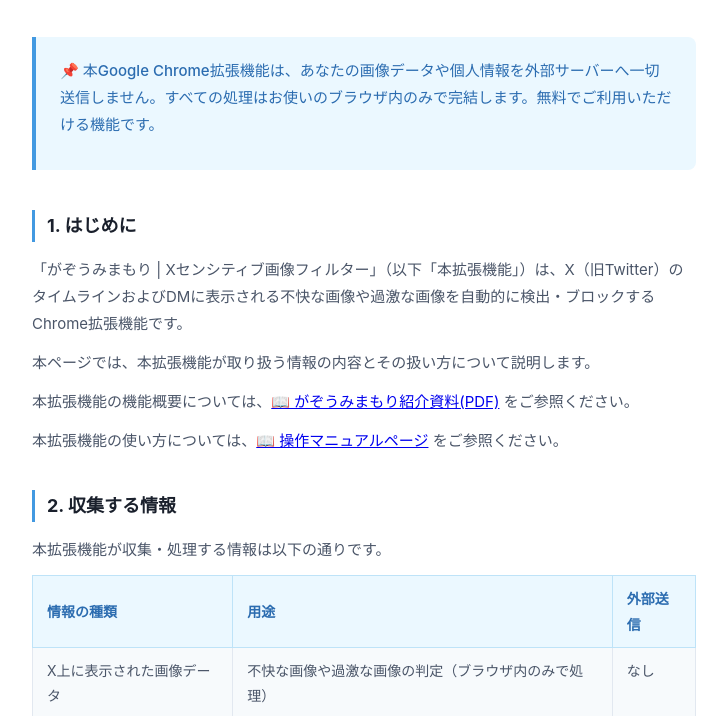
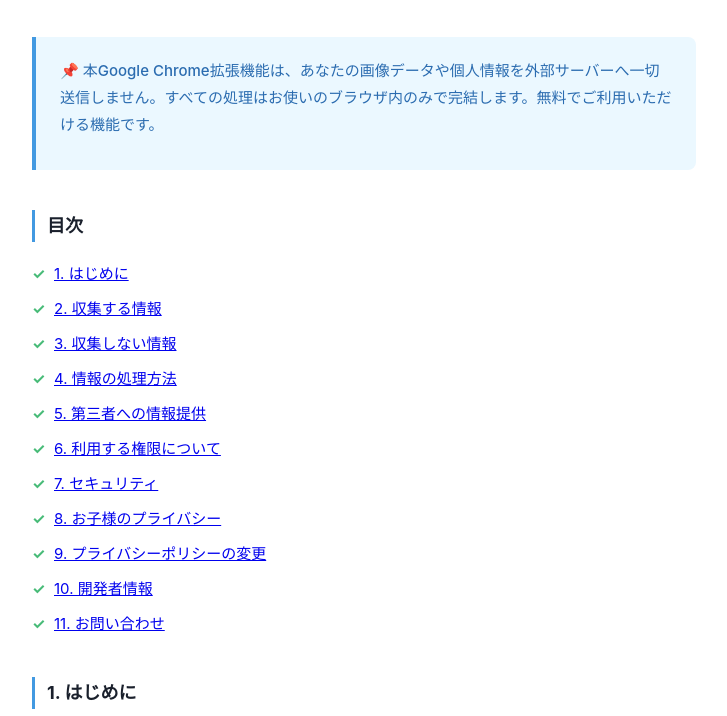
Before and after one commit to na0AaooQ/nsfw-guardian-image-hideorshow, a browser extension: page docs/privacy-policy.html in a window 1280 px wide. Shown: the part 223-939 px from the top of the page, without its empty margins (276-1003 px from the left). Drawn offline with Linux system fonts and the light colour scheme.

Commit message:
マニュアルページに問い合わせ先を追記、プライバシーポリシーページに目次を追記

```diff
--- a/docs/privacy-policy.html
+++ b/docs/privacy-policy.html
@@ -184,13 +184,28 @@
       <p>📌 本Google Chrome拡張機能は、あなたの画像データや個人情報を外部サーバーへ一切送信しません。すべての処理はお使いのブラウザ内のみで完結します。無料でご利用いただける機能です。</p>
     </div>
 
-    <h2>1. はじめに</h2>
+    <h2>目次</h2>
+    <ul>
+      <li><a href="#introduction">1. はじめに</a></li>
+      <li><a href="#information_we_collect">2. 収集する情報</a></li>
+      <li><a href="#information_not_collect">3. 収集しない情報</a></li>
+      <li><a href="#how_information_is_processed">4. 情報の処理方法</a></li>
+      <li><a href="#information_provision_to_third_parties">5. 第三者への情報提供</a></li>
+      <li><a href="#authority_to_use">6. 利用する権限について</a></li>
+      <li><a href="#security">7. セキュリティ</a></li>
+      <li><a href="#childrens_privacy">8. お子様のプライバシー</a></li>
+      <li><a href="#changes_to_privacy_policy">9. プライバシーポリシーの変更</a></li>
+      <li><a href="#developer_information">10. 開発者情報</a></li>
+      <li><a href="#inquiry">11. お問い合わせ</a></li>
+    </ul>
+
+    <h2 id="introduction">1. はじめに</h2>
     <p>「がぞうみまもり | Xセンシティブ画像フィルター」（以下「本拡張機能」）は、X（旧Twitter）のタイムラインおよびDMに表示される不快な画像や過激な画像を自動的に検出・ブロックするChrome拡張機能です。</p>
     <p>本ページでは、本拡張機能が取り扱う情報の内容とその扱い方について説明します。</p>
     <p>本拡張機能の機能概要については、<a href="./gazou_mimamori_overview.pdf" target="_blank" rel="noopener">📖 がぞうみまもり紹介資料(PDF)</a> をご参照ください。</p>
     <p>本拡張機能の使い方については、<a href="./manual.html" target="_blank" rel="noopener">📖 操作マニュアルページ</a> をご参照ください。</p>
 
-    <h2>2. 収集する情報</h2>
+    <h2 id="information_we_collect">2. 収集する情報</h2>
     <p>本拡張機能が収集・処理する情報は以下の通りです。</p>
     <table>
       <tr>
@@ -210,7 +225,7 @@
       </tr>
     </table>
 
-    <h2>3. 収集しない情報</h2>
+    <h2 id="information_not_collect">3. 収集しない情報</h2>
     <p>本拡張機能は以下の情報を収集・記録・送信しません。</p>
     <ul class="warn-list">
       <li>氏名・メールアドレス・住所等の個人を特定できる情報</li>
@@ -220,7 +235,7 @@
       <li>判定結果・スコアのログ</li>
     </ul>
 
-    <h2>4. 情報の処理方法</h2>
+    <h2 id="how_information_is_processed">4. 情報の処理方法</h2>
     <p>本拡張機能のすべての処理はお使いのブラウザ（Chrome）内で完結します。</p>
     <ul>
       <li>画像判定はブラウザ内の Offscreen Document API 上で実行されます</li>
@@ -229,10 +244,10 @@
       <li>設定値（有効/無効・感度）はChromeの <code>storage.sync</code> に保存されます</li>
     </ul>
 
-    <h2>5. 第三者への情報提供</h2>
+    <h2 id="information_provision_to_third_parties">5. 第三者への情報提供</h2>
     <p>本拡張機能は、いかなる第三者に対しても情報の提供・販売・共有を行いません。</p>
 
-    <h2>6. 利用する権限について</h2>
+    <h2 id="authority_to_use">6. 利用する権限について</h2>
     <p>本拡張機能が要求するChrome権限とその理由は以下の通りです。</p>
     <table>
       <tr>
@@ -253,19 +268,19 @@
       </tr>
     </table>
 
-    <h2>7. セキュリティ</h2>
+    <h2 id="security">7. セキュリティ</h2>
     <p>本拡張機能は Chrome拡張機能 Manifest V3 に準拠しており、Content Security Policy（CSP）により <code>eval</code> や外部スクリプトの実行が禁止されています。すべてのコードはリポジトリ上で公開されており、誰でも確認できます。</p>
     <ul>
       <li>ソースコード：<a href="https://github.com/na0AaooQ/nsfw-guardian-image-hideorshow" target="_blank">GitHub リポジトリ</a></li>
     </ul>
 
-    <h2>8. お子様のプライバシー</h2>
+    <h2 id="childrens_privacy">8. お子様のプライバシー</h2>
     <p>本拡張機能は13歳未満のお子様を対象としたサービスではありません。13歳未満のお子様の個人情報を意図的に収集することはありません。</p>
 
-    <h2>9. プライバシーポリシーの変更</h2>
+    <h2 id="changes_to_privacy_policy">9. プライバシーポリシーの変更</h2>
     <p>本プライバシーポリシーは予告なく変更される場合があります。変更があった場合は、本ページ上部の「最終更新日」を更新します。重要な変更がある場合は、リポジトリの README にも記載します。</p>
 
-    <h2>10. 開発者情報</h2>
+    <h2 id="developer_information">10. 開発者情報</h2>
     <p>本拡張機能の開発者・運営者は以下の個人事業主になります。</p>
     <div class="contact-box">
       <p><strong>屋号：</strong>こころみまもり</p>
@@ -279,13 +294,16 @@
       <p><strong>ポートフォリオサイト：</strong><a href="https://portfolio.na0aaooq.com/" target="_blank" rel="noopener">https://portfolio.na0aaooq.com/</a></p>
     </div>
 
-    <h2>11. お問い合わせ</h2>
+    <h2 id="inquiry">11. お問い合わせ</h2>
     <p>本拡張機能に関するご質問・ご意見は以下よりお問い合わせください。</p>
     <div class="contact-box">
       <p><strong>開発者：</strong>na0AaooQ（青木 直之）</p>
       <p><strong>開発者の連絡先メールアドレス：</strong><a href="mailto:na0aaooq+contact@gmail.com">na0aaooq+contact@gmail.com</a></p>
     </div>
 
+    <!-- ===== BACK LINK & FOOTER ===== -->
+    <a class="back-link" href="./manual.html" target="_blank" rel="noopener">← 操作マニュアルを表示する</a>
+    <br>
     <a class="back-link" href="https://github.com/na0AaooQ/nsfw-guardian-image-hideorshow" target="_blank" rel="noopener">← 拡張機能のGitHub リポジトリを表示する</a>
 
     <div class="footer">
```
Also changed, not shown: docs/manual.html (+5 -0 lines).
